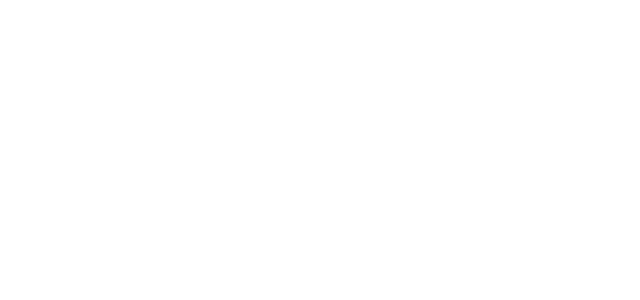
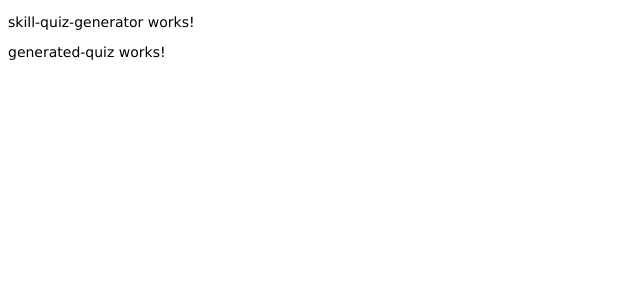
Before and after one commit to muhammadawaisshaikh/ai-python-Javascript, an Angular app in the folder Angular/: page /skill-quiz-generator in a window 1280 px wide. Before the commit this address led to /. Shown: the top 300 px of the page, without its empty margins (0-640 px from the left). Built offline with nearby package versions, Linux system fonts and the light colour scheme.

Commit message:
component + route initiated

```diff
--- a/Angular/src/app/app.routes.ts
+++ b/Angular/src/app/app.routes.ts
@@ -18,4 +18,9 @@
     loadComponent: () =>
       import('./pages/chat/chat.component').then((c) => c.ChatComponent),
   },
+  {
+    path: 'skill-quiz-generator',
+    loadComponent: () =>
+      import('./pages/skill-quiz-generator/skill-quiz-generator.component').then(c => c.SkillQuizGeneratorComponent)
+  }
 ];
--- /dev/null
+++ b/Angular/src/app/pages/skill-quiz-generator/generated-quiz/generated-quiz.component.html
@@ -0,0 +1 @@
+<p>generated-quiz works!</p>
--- /dev/null
+++ b/Angular/src/app/pages/skill-quiz-generator/skill-quiz-generator.component.html
@@ -0,0 +1,5 @@
+<div class="container-fluid">
+    <p>skill-quiz-generator works!</p>
+
+    <app-generated-quiz />
+</div>
```
Also changed, not shown: Angular/src/app/pages/skill-quiz-generator/generated-quiz/generated-quiz.component.ts (added, +12 -0 lines), Angular/src/app/pages/skill-quiz-generator/skill-quiz-generator.component.ts (added, +13 -0 lines), Angular/src/app/pages/skill-quiz-generator/generated-quiz/generated-quiz.component.scss (added), Angular/src/app/pages/skill-quiz-generator/skill-quiz-generator.component.scss (added), 2 other files (tests, documents, lock files or other folders).
